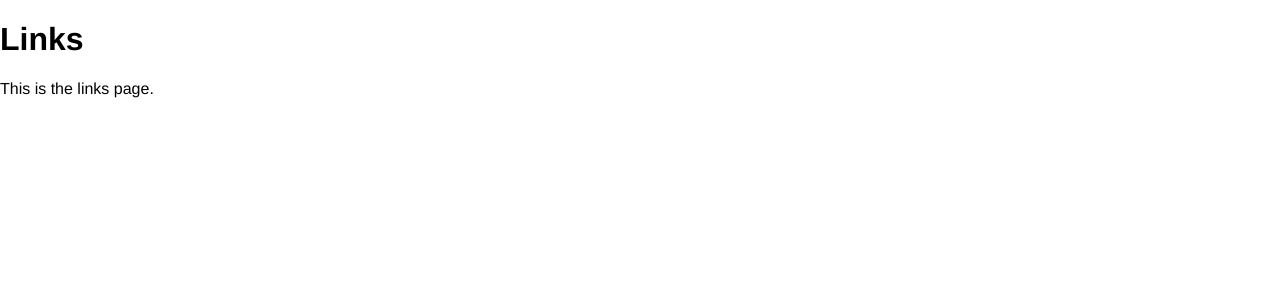
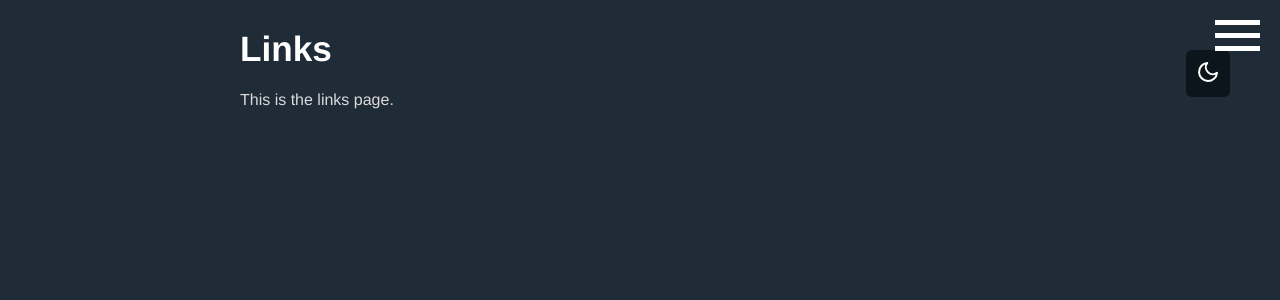
Before and after one commit to thunder-red-star/today.stuy.world, a React (Create React App) app: page /links in a window 1280 px wide. Shown: the top 300 px of the page. Built offline with nearby package versions, Linux system fonts and the light colour scheme.

Commit message:
missing stuff in links page

```diff
--- a/src/features/Links/Links.js
+++ b/src/features/Links/Links.js
@@ -1,10 +1,14 @@
 // Landing page for the application
 import React from 'react';
+import Navigation from "../Navigation/Navigation";
+import ThemeSetter from "../Theme/ThemeSetter";
 
 export default class Links extends React.Component {
     render() {
         return (
             <div className="container">
+                <Navigation />
+                <ThemeSetter />
                 <h1>Links</h1>
                 <p>
                     This is the links page.
```
